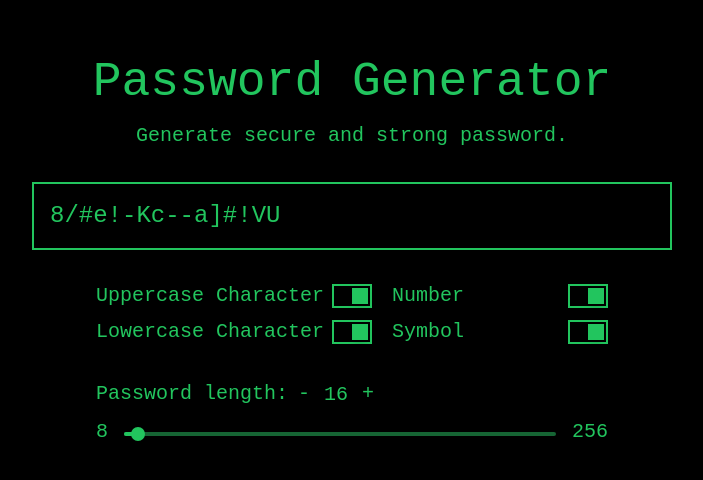
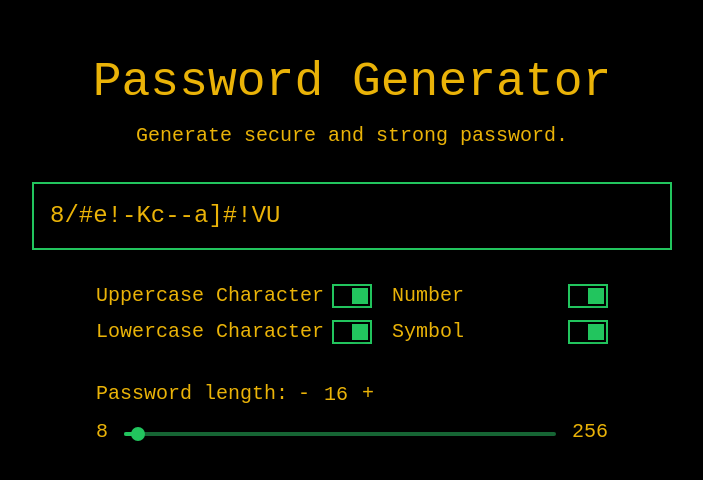
Before and after one commit to melvinchia3636/mrga-pwgen, a React (Vite) app: page / in a window 1280 px wide. Shown: the part 148-628 px from the top of the page, without its empty margins (288-991 px from the left). Built offline with nearby package versions, Linux system fonts and the light colour scheme; some icons are missing; a web font is replaced by a local one.

Commit message:
erm yup yet another changes sry lmao

```diff
--- a/src/App.jsx
+++ b/src/App.jsx
@@ -58,7 +58,7 @@ function App() {
   }, [passwordLength, containUppercase, containLowercase, containNumber, containSymbol]);
 
   return (
-    <div className="flex flex-col items-center justify-center h-screen overflow-hidden w-full bg-black text-green-500 select-none">
+    <div className="flex flex-col items-center justify-center h-screen overflow-hidden w-full bg-black text-yellow-500 select-none">
       <h1 className="text-5xl animate__animated animate__fadeInUp text-center px-8">Password Generator</h1>
       <p className="text-center text-lg mt-4 sm:text-xl max-w-2xl animate__animated animate__fadeInDown px-8">
         Generate secure and strong password.
```
